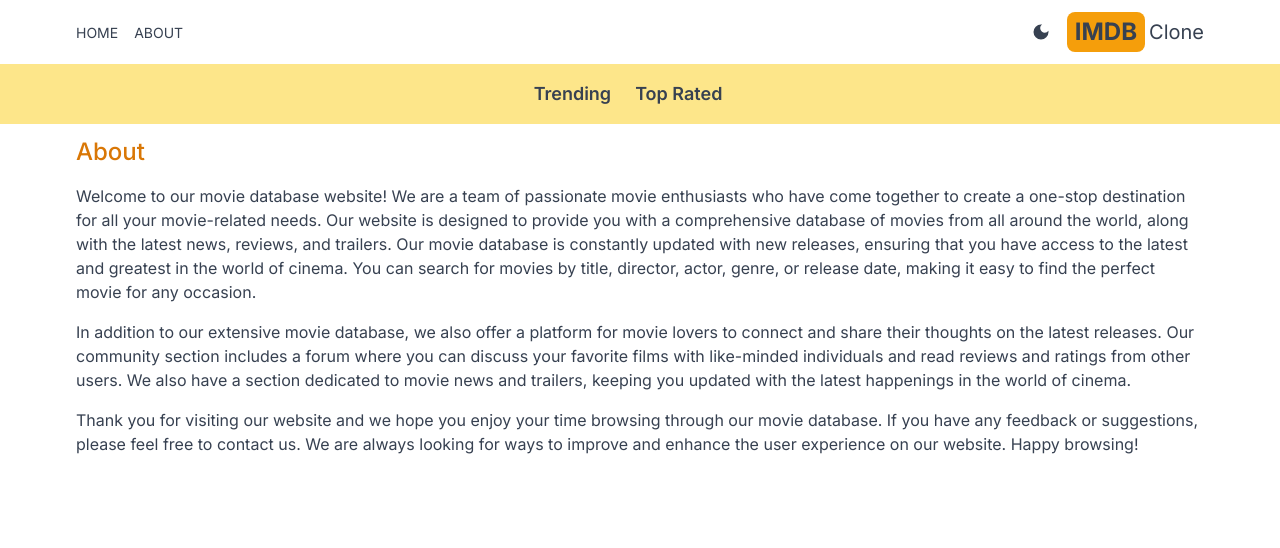
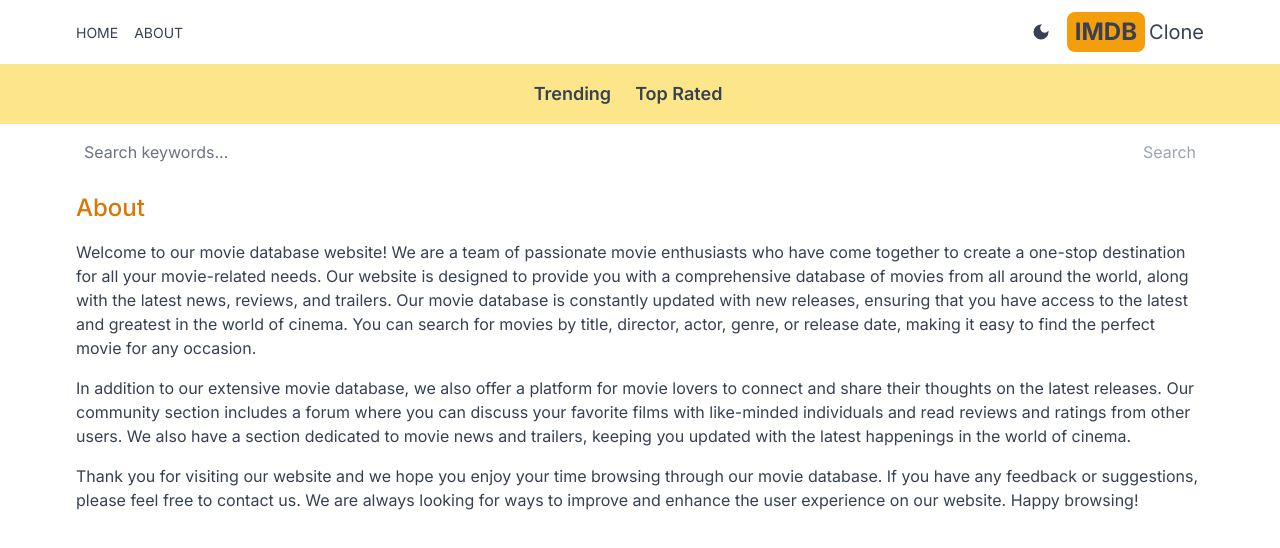
Before and after one commit to kaifshaikh22/imdb-next, a Next.js app: page /about in a window 1280 px wide. Shown: the top 548 px of the page. Built offline with nearby package versions, Linux system fonts and the light colour scheme.

Commit message:
add search box

```diff
--- a/src/app/layout.js
+++ b/src/app/layout.js
@@ -3,6 +3,7 @@
 import Header from "@/components/Header";
 import Providers from "./Providers";
 import Navbar from "@/components/Navbar";
+import SearchBox from "@/components/SearchBox";
 
 const inter = Inter({ subsets: ["latin"] });
 
@@ -18,6 +19,7 @@
         <Providers>
         <Header />
         <Navbar />
+        <SearchBox />
         {children}
         </Providers>
         </body>
--- /dev/null
+++ b/src/app/search/[searchTerm]/page.jsx
@@ -0,0 +1,21 @@
+import Results from '@/components/Results';
+
+export default async function SearchPage({ params }) {
+    const seachTerm = params.searchTerm;
+    const res = await fetch(
+        `https://api.themoviedb.org/3/search/movie?api_key=${process.env.API_KEY}&query=${seachTerm}&
+        language=en-US&page=1&include_adult=false`
+
+    );
+    const data = await res.json();
+    const results = data.results;
+  return (
+   <div>
+    {
+        results && results.length === (
+            <h1 className="text-center pt-6">No results found</h1>)}
+            {results && <Results results={results} />}
+  </div>
+  );
+
+}
--- /dev/null
+++ b/src/components/SearchBox.jsx
@@ -0,0 +1,30 @@
+'use client'
+
+import { useState } from "react";
+import { useRouter } from "next/navigation";
+
+export default function SearchBox() {
+  const [search, setSearch] = useState('');
+  const router = useRouter();
+  const handleSubmit = (e) => {
+    e.preventDefault();
+    router.push(`/search/${search}`);
+
+  };
+  return (
+    <form className="flex justify-between px-5 max-w-6xl mx-auto" onSubmit={handleSubmit}>
+        <input
+        type='text'
+        placeholder="Search keywords..."
+        className="w-full h-14 rounded-md placeholder-gray-500 outline-none
+        bg-transparent flex-1"
+        value={search}
+        onChange={(e) => setSearch(e.target.value)}
+        />
+        <button className="text-amber-600 disabled:text-gray-400" disabled={search === ''}>
+            Search
+        </button>
+    </form>
+
+  );
+}
```
Also changed, not shown: src/app/movie/[id]/page.jsx (+1 -1 lines).
